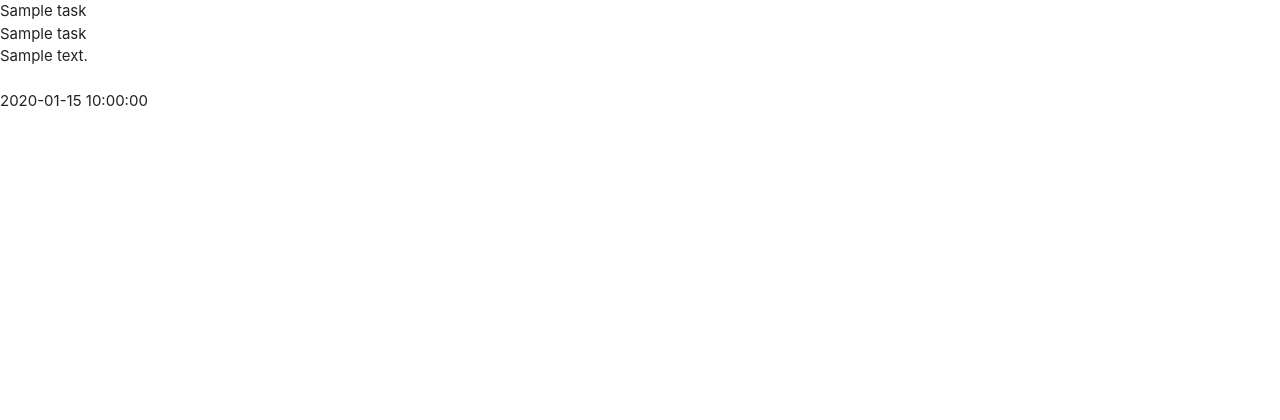
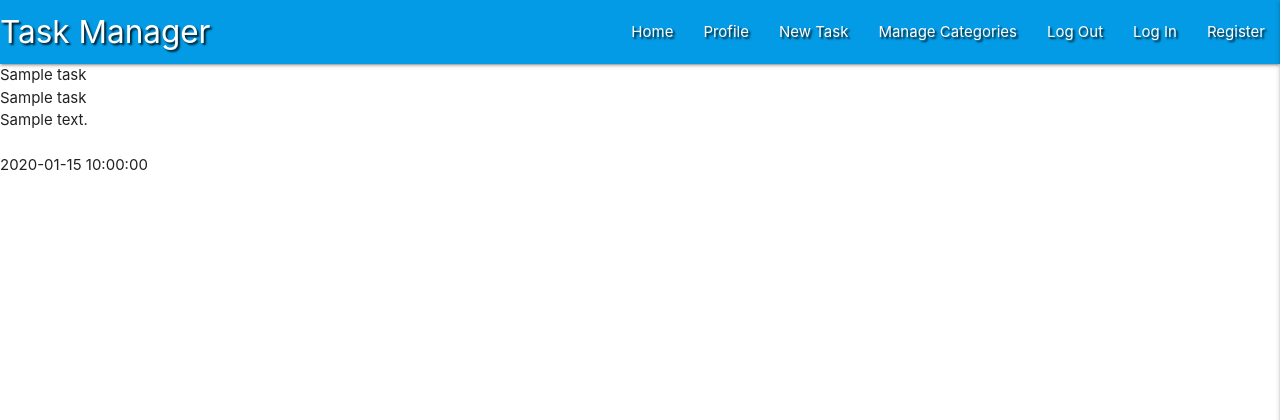
Before and after one commit to JMcbeath1966/mongodb-taskmaster, a Flask app: page / in a window 1280 px wide. Shown: the top 420 px of the page. Run offline with Flask 3, Linux system fonts and the light colour scheme; a database or web service that is not in the repository returns one stand-in record (values such as "Sample title"); some libraries are stand-ins or nearby versions.

Commit message:
Add Materialize Navbar and Sidenav

```diff
--- a/static/css/style.css
+++ b/static/css/style.css
@@ -0,0 +1,3 @@
+.text-shadow {
+    text-shadow: 2px 2px 2px rgba(0,0,0,0.8);
+}
--- a/static/js/script.js
+++ b/static/js/script.js
@@ -0,0 +1,3 @@
+$(document).ready(function () {
+    $(".sidenav").sidenav({edge: "right"});
+});
--- a/templates/base.html
+++ b/templates/base.html
@@ -2,24 +2,54 @@
 <html lang="en">
 <head>
     <meta charset="UTF-8">
-    <meta http-equiv="X-UA-Compatible" content="IE=edge">
     <meta name="viewport" content="width=device-width, initial-scale=1.0">
-    <link rel="stylesheet" href="https://cdnjs.cloudflare.com/ajax/libs/font-awesome/6.4.0/css/all.min.css"
-    integrity="sha512-iecdLmaskl7CVkqkXNQ/ZH/XLlvWZOJyj7Yy7tcenmpD1ypASozpmT/E0iPtmFIB46ZmdtAc9eNBvH0H/ZpiBw==" crossorigin="anonymous" referrerpolicy="no-referrer" type="text"/>
+    <link rel="stylesheet" href="https://cdnjs.cloudflare.com/ajax/libs/font-awesome/5.13.1/css/all.min.css"
+        integrity="sha512-xA6Hp6oezhjd6LiLZynuukm80f8BoZ3OpcEYaqKoCV3HKQDrYjDE1Gu8ocxgxoXmwmSzM4iqPvCsOkQNiu41GA==" crossorigin="anonymous" type="text/css">
     <link rel="stylesheet" href="https://cdnjs.cloudflare.com/ajax/libs/materialize/1.0.0/css/materialize.min.css" type="text/css">
-    <link rel="stylesheet" href="{{ url_for('static', filename='css/style.css') }}">
+    <link rel="stylesheet" href="{{ url_for('static', filename='css/style.css') }}" type="text/css">
     {% block styles %}
     {% endblock %}
     <title>Task Manager</title>
 </head>
 <body>
 
+	<header>
+        <!-- top navbar -->
+		<nav class="nav-extended text-shadow light-blue darken-1">
+			<div class="nav-wrapper">
+				<a href="{{ url_for('get_tasks') }}" class="brand-logo">Task Manager</a>
+				<a href="#" data-target="mobile-demo" class="sidenav-trigger right"><i class="fas fa-bars"></i></a>
+				<ul class="right hide-on-med-and-down">
+					<li><a href="{{ url_for('get_tasks') }}">Home</a></li>
+					<li><a href="#">Profile</a></li>
+					<li><a href="#">New Task</a></li>
+					<li><a href="#">Manage Categories</a></li>
+					<li><a href="#">Log Out</a></li>
+					<li><a href="#">Log In</a></li>
+					<li><a href="#">Register</a></li>
+				</ul>
+			</div>
+		</nav>
+
+        <!-- mobile sidenav -->
+		<ul class="sidenav" id="mobile-demo">
+            <li><h4 class="center-align light-blue-text text-darken 4">Task Manager</h4></li>
+            <li><a href="{{ url_for('get_tasks') }}">Home</a></li>
+            <li><a href="#">Profile</a></li>
+            <li><a href="#">New Task</a></li>
+            <li><a href="#">Manage Categories</a></li>
+            <li><a href="#">Log Out</a></li>
+            <li><a href="#">Log In</a></li>
+            <li><a href="#">Register</a></li>
+		</ul>
+	</header>
+
     {% block content %}
     {% endblock %}
 
-    <script src="https://code.jquery.com/jquery-3.6.4.min.js"
-    integrity="sha256-oP6HI9z1XaZNBrJURtCoUT5SUnxFr8s3BzRl+cbzUq8=" crossorigin="anonymous"></script>
-    <script src="https://cdnjs.cloudflare.com/ajax/libs/materialize/1.0.0/js/materialize.min.js" type="script"></script>
+    <script src="https://code.jquery.com/jquery-3.5.1.min.js"
+        integrity="sha256-9/aliU8dGd2tb6OSsuzixeV4y/faTqgFtohetphbbj0=" crossorigin="anonymous"></script>
+    <script src="https://cdnjs.cloudflare.com/ajax/libs/materialize/1.0.0/js/materialize.min.js"></script>
     <script src="{{ url_for('static', filename='js/script.js') }}"></script>
     {% block scripts %}
     {% endblock %}
```
